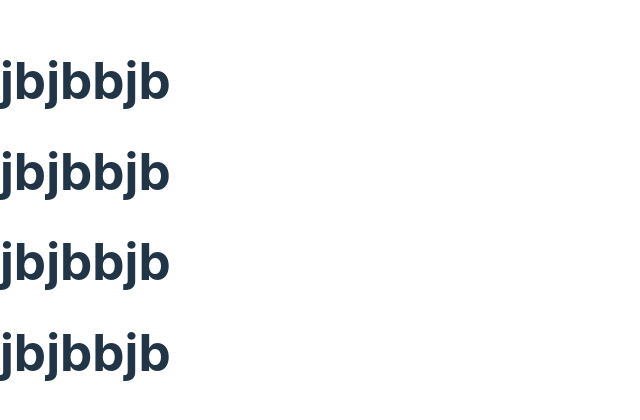
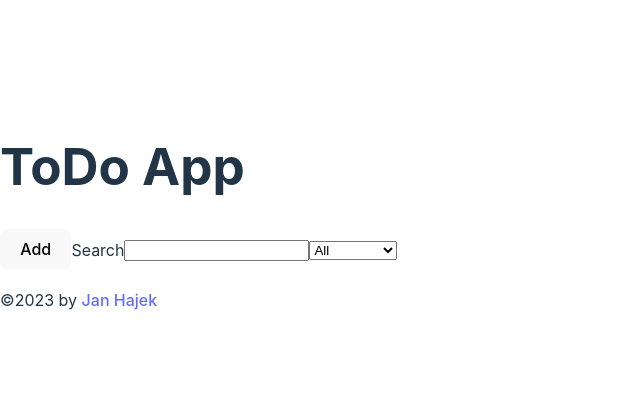
Before and after one commit to JanKomis/TodoList, a React (Vite) app: page / in a window 1280 px wide. Shown: the part 184-604 px from the top of the page, without its empty margins (0-640 px from the left). Built offline with nearby package versions, Linux system fonts and the light colour scheme.

Commit message:
doplněná základní struktura apky

```diff
--- a/src/App.jsx
+++ b/src/App.jsx
@@ -1,10 +1,16 @@
 import * as React from "react";
+
+
 
 function App() {
   return (
     <>
       <Header />
-      <ControlContainer />
+      <ControlContainer>
+        <Button>Add</Button>
+        <InputLabel>Add</InputLabel>
+        <Select>Add</Select>
+      </ControlContainer>
       <ItemContainer />
       <Footer />
     </>
@@ -12,23 +18,55 @@ function App() {
 }
 
 function Header() {
-  return <h1>jbjbbjb</h1>;
+  return (
+    <header>
+      <h1>ToDo App</h1>
+    </header>
+  );
 }
 
 function Footer() {
-  return <h1>jbjbbjb</h1>;
+  return (
+    <footer>
+      <p>
+        ©2023 by{" "}
+        <a href="https://janhajek.com/" className="font-bold">
+          Jan Hajek
+        </a>
+      </p>
+    </footer>
+  );
 }
 
-function ControlContainer() {
-  return <h1>jbjbbjb</h1>;
+function ControlContainer({ children }) {
+  return <>{children}</>;
 }
 
-function ItemContainer() {
-  return <h1>jbjbbjb</h1>;
+function ItemContainer({ children }) {
+  return <h3>{children}</h3>;
 }
 
-function Button() {
-  return <h1>jbjbbjb</h1>;
+function Button({ children }) {
+  return <button>{children}</button>;
+}
+
+function InputLabel() {
+  return (
+    <>
+      <label for="search">Search</label>
+      <input type="text" id="search" />
+    </>
+  );
+}
+
+function Select() {
+  return (
+    <select name="pets" id="pet-select">
+      <option value="all">All</option>
+      <option value="incomplete">Incomplete</option>
+      <option value="completed">Completed</option>
+    </select>
+  );
 }
 
 export default App;
```
